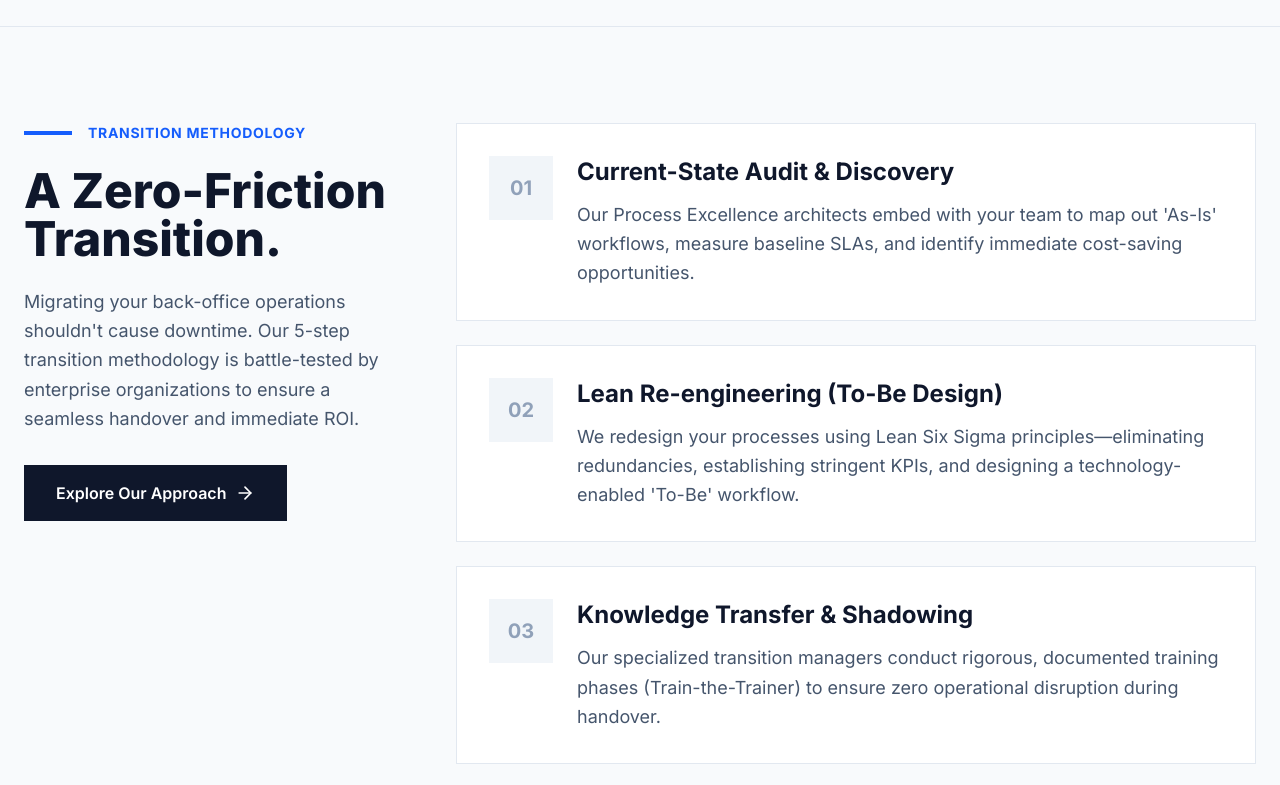
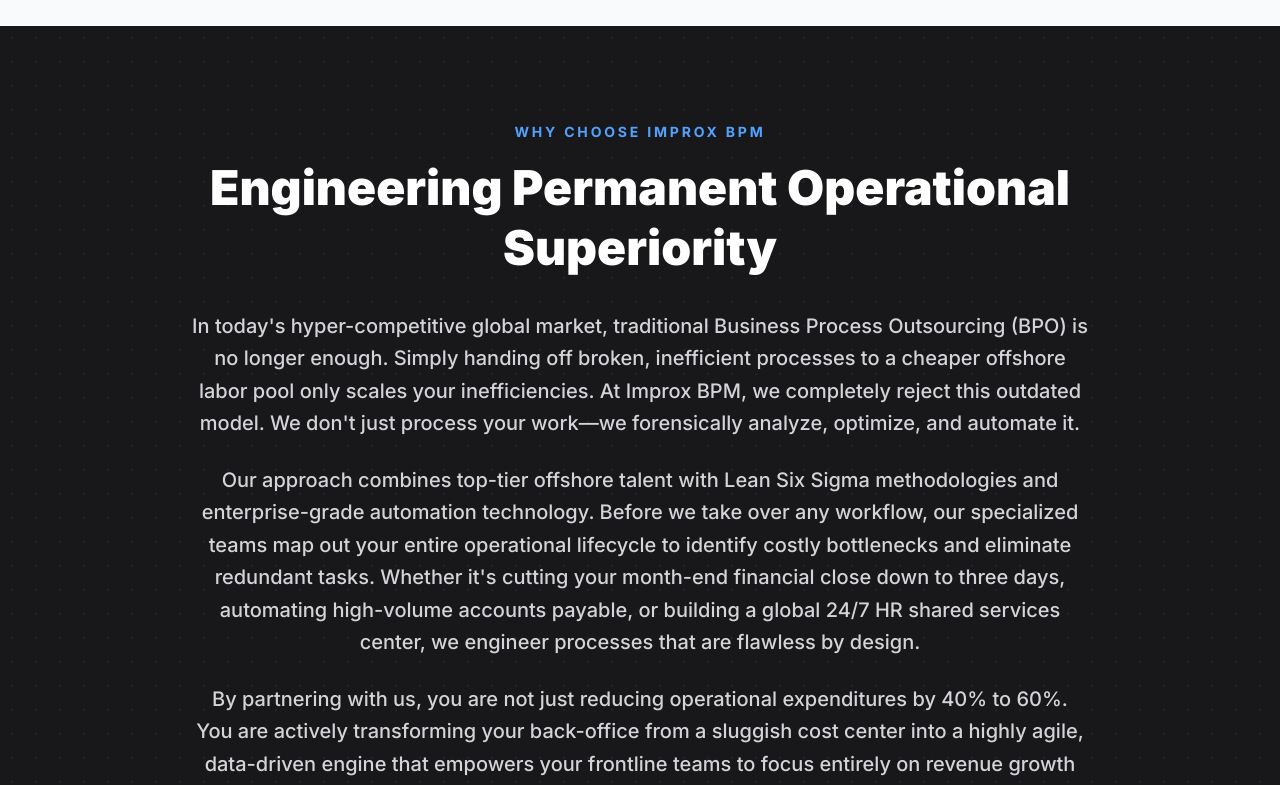
Before and after one commit to bankarom/improx-bpm, a Next.js app: page / in a window 1280 px wide. Shown: the part 2860-3645 px from the top of the page. Built offline with nearby package versions, Linux system fonts and the light colour scheme; no server answers.

Commit message:
feat: add Why Choose Improx BPM section to homepage

```diff
--- a/app/page.tsx
+++ b/app/page.tsx
@@ -27,6 +27,30 @@
 
 
       <ServicesGrid services={services} />
+
+      {/* Why Choose Us Section */}
+      <section className="py-24 bg-zinc-900 text-white relative overflow-hidden">
+        <div className="absolute inset-0 bg-[radial-gradient(#3b82f6_1px,transparent_1px)] [background-size:24px_24px] opacity-10"></div>
+        <div className="container mx-auto px-4 relative z-10">
+          <div className="max-w-4xl mx-auto text-center">
+            <span className="text-blue-400 font-bold text-sm tracking-[0.2em] uppercase block mb-4">Why Choose Improx BPM</span>
+            <h2 className="text-4xl md:text-5xl font-black mb-8 leading-tight">
+              Engineering Permanent Operational Superiority
+            </h2>
+            <div className="space-y-6 text-lg md:text-xl text-zinc-300 leading-relaxed font-medium text-left md:text-center">
+              <p>
+                In today's hyper-competitive global market, traditional Business Process Outsourcing (BPO) is no longer enough. Simply handing off broken, inefficient processes to a cheaper offshore labor pool only scales your inefficiencies. At Improx BPM, we completely reject this outdated model. We don't just process your work—we forensically analyze, optimize, and automate it.
+              </p>
+              <p>
+                Our approach combines top-tier offshore talent with Lean Six Sigma methodologies and enterprise-grade automation technology. Before we take over any workflow, our specialized teams map out your entire operational lifecycle to identify costly bottlenecks and eliminate redundant tasks. Whether it's cutting your month-end financial close down to three days, automating high-volume accounts payable, or building a global 24/7 HR shared services center, we engineer processes that are flawless by design.
+              </p>
+              <p>
+                By partnering with us, you are not just reducing operational expenditures by 40% to 60%. You are actively transforming your back-office from a sluggish cost center into a highly agile, data-driven engine that empowers your frontline teams to focus entirely on revenue growth and customer satisfaction. Choose Improx BPM to build a resilient, scalable foundation capable of weathering any industry challenge.
+              </p>
+            </div>
+          </div>
+        </div>
+      </section>
 
       <ProcessTimeline />
 
```
